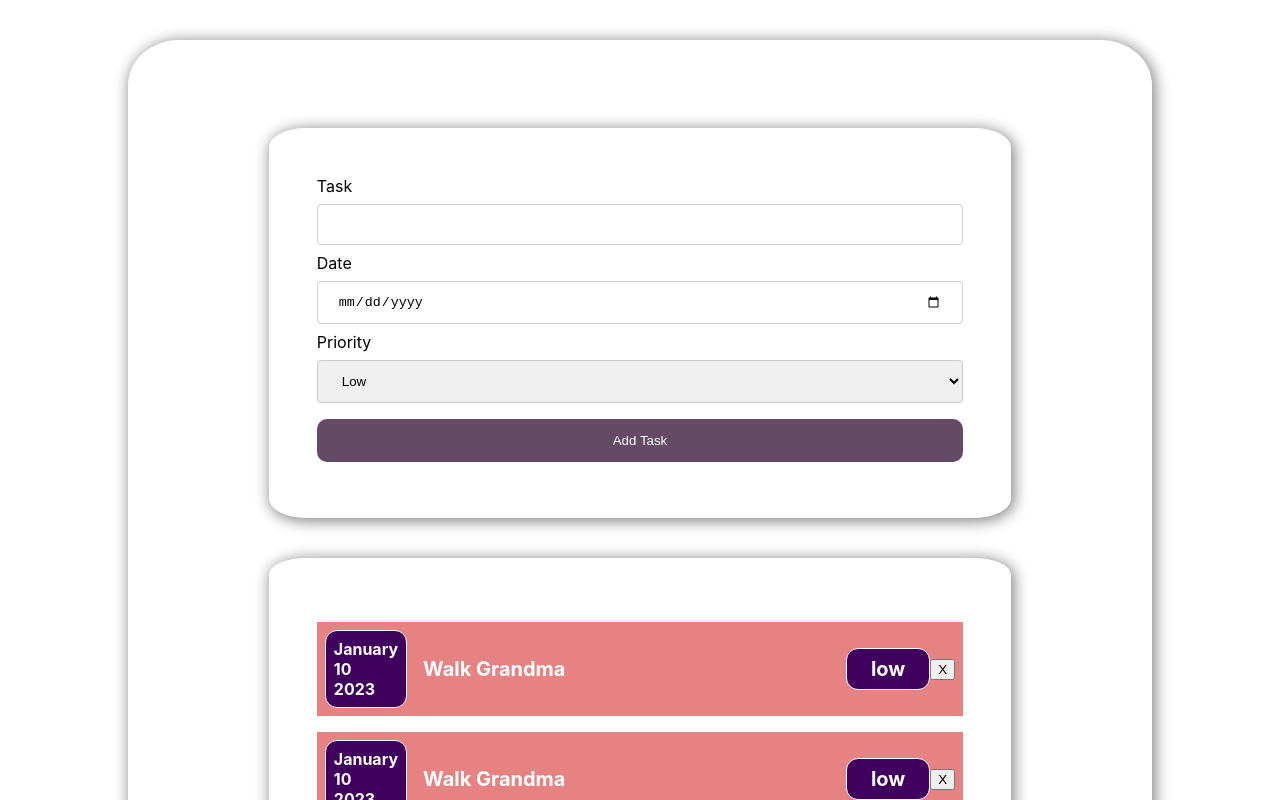
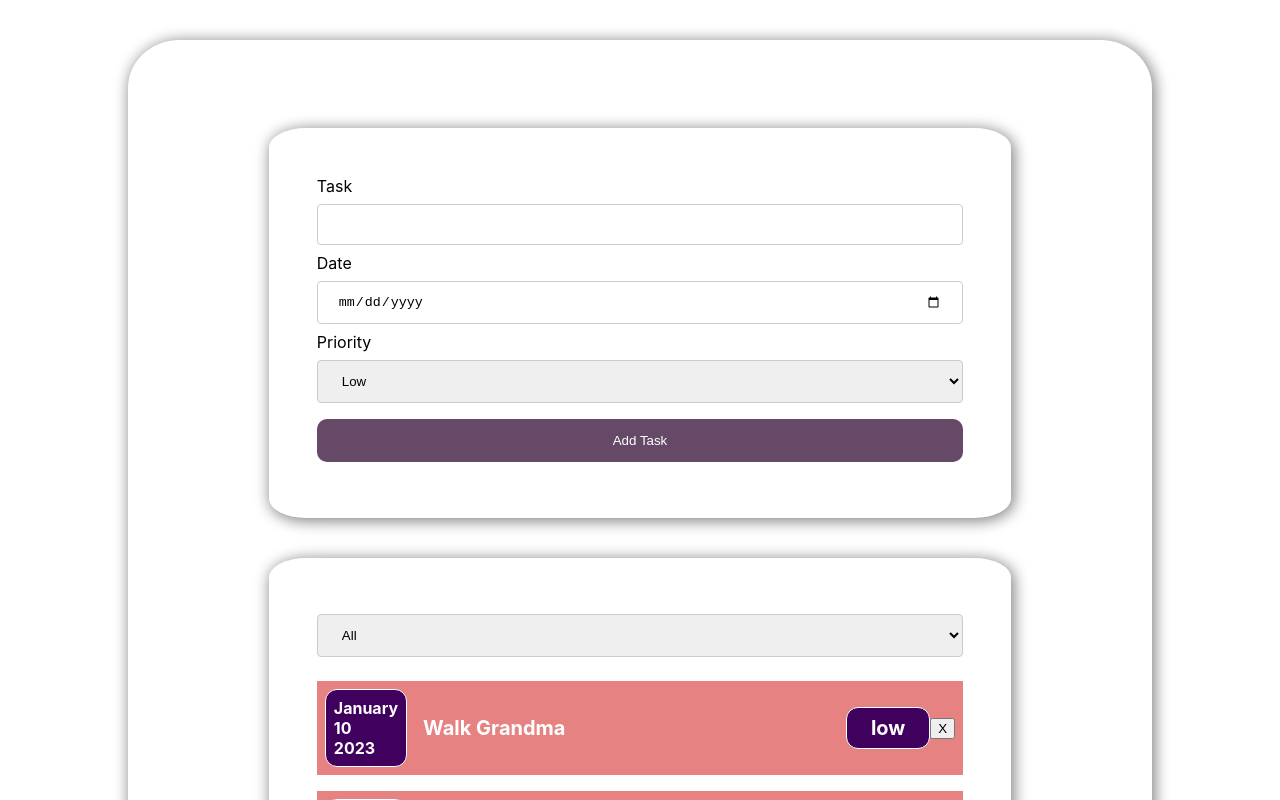
Before and after one commit to RaikkoP/ToDoList, a React (Create React App) app in the folder todolist/: page / in a window 1280 px wide. Shown: the top 800 px of the page. Built offline with nearby package versions, Linux system fonts and the light colour scheme.

Commit message:
Added filter

```diff
--- a/todolist/src/App.js
+++ b/todolist/src/App.js
@@ -6,12 +6,17 @@ import Tasks from "./Components/Tasks/Tasks";
 
 const App = () => {
 
-  const DUMMY_INFO = {
+  const DUMMY_INFO = [{
     date: new Date(2023, 0 ,10),
     task:'Walk Grandma',
     priority:'low'
+  },
+  {
+    date: new Date(2024, 0, 10),
+    task: 'Walk Grandpa',
+    priority:'low'
   }
-
+]
   const taskDataPrinter = (TASKDATA) => {
     console.log('In App.js')
     console.log(TASKDATA)
@@ -27,6 +32,9 @@ const App = () => {
 
   )
 
-}
+  }
+
+
+
 
 export default App;
--- /dev/null
+++ b/todolist/src/Components/TaskFilter/TaskFilter.js
@@ -0,0 +1,26 @@
+import { useState } from 'react'
+import './TaskFilter.css'
+
+const TaskFilter = (props) => {
+
+    const [filter, setFilter] = useState('3')
+
+    const filterHandler = (event) => {
+        setFilter(event.target.value)
+    }
+
+    props.filterData(filter)
+
+    return(
+        <select onChange={filterHandler}>
+            <option value="3">All</option>
+            <option value="0">Low</option>
+            <option value="1">Medium</option>
+            <option value="2">High</option>
+        </select>
+    )
+}
+
+
+
+export default TaskFilter
--- a/todolist/src/Components/TaskItem/TaskItem.js
+++ b/todolist/src/Components/TaskItem/TaskItem.js
@@ -1,7 +1,6 @@
 import TaskDate from '../TaskDate/TaskDate'
 import Card from '../Card/Card.js'
 import './TaskItem.css'
-import React, { useState } from 'react';
 
 const TaskItem = (props) => {
 
--- a/todolist/src/Components/Tasks/Tasks.js
+++ b/todolist/src/Components/Tasks/Tasks.js
@@ -1,14 +1,20 @@
 import Card from '../Card/Card'
+import TaskFilter from '../TaskFilter/TaskFilter'
 import TaskItem from '../TaskItem/TaskItem'
 import './Tasks.css'
 
 
 const Tasks = (props) => {
 
+    const filterer = (filter) => {
+        console.log(filter)
+    }
+
     return(
         <Card className="box">
-            <TaskItem taskData={props.data}></TaskItem>
-            <TaskItem taskData={props.data}></TaskItem>
+            <TaskFilter filterData={filterer}></TaskFilter>
+            <TaskItem taskData={props.data[0]}></TaskItem>
+            <TaskItem taskData={props.data[1]}></TaskItem>
         </Card>
     )
 }
```
Also changed, not shown: todolist/src/Components/TaskFilter/TaskFilter.css (added).
